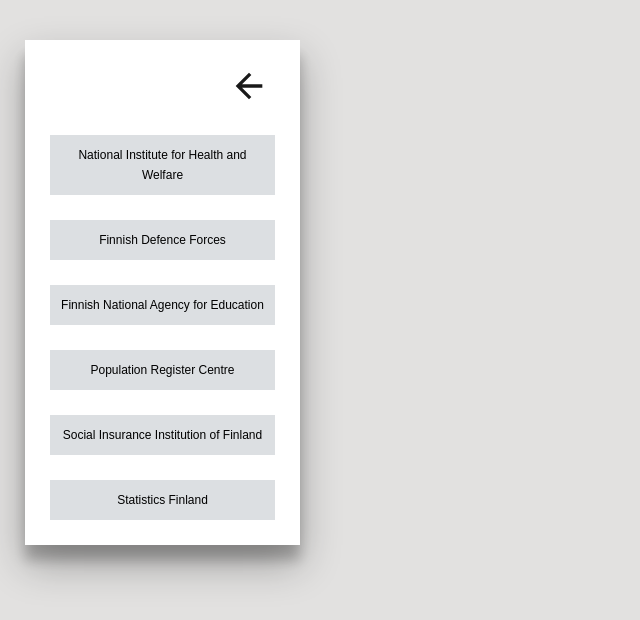
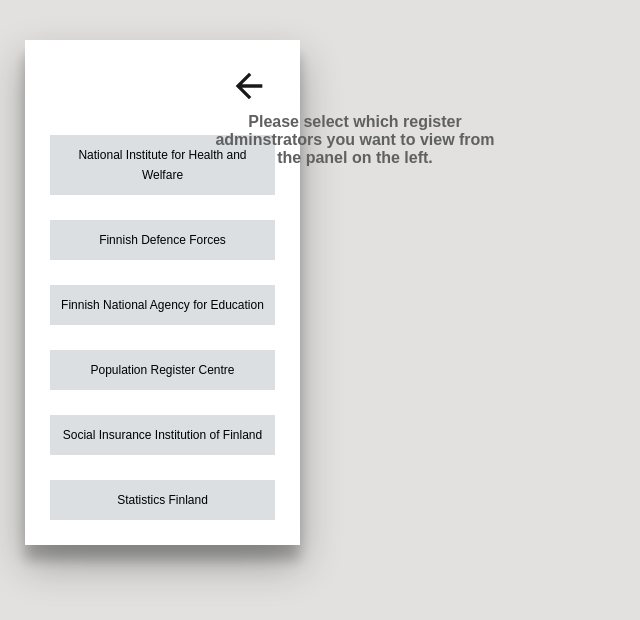
Before and after one commit to sakasute/meta-visu, a React (Create React App) app: page / in a window 1280 px wide. Shown: the top 620 px of the page, without its empty margins (0-640 px from the left). Built offline with nearby package versions, Linux system fonts and the light colour scheme.

Commit message:
add instructional text snippet for user

```diff
--- a/src/App.css
+++ b/src/App.css
@@ -12,4 +12,15 @@
 .chart-area {
   width: 105rem;
   margin: 0 auto;
+  position: relative;
 }
+
+.info-header {
+  position: absolute;
+  top: 10rem;
+
+  font-size: 1.6rem;
+  color: var(--dark-gray);
+  width: 30rem;
+  text-align: center;
+}
--- a/src/App.js
+++ b/src/App.js
@@ -112,6 +112,7 @@
           />
         );
       });
+
     return (
       <div>
         <RegisterPanel
@@ -121,7 +122,13 @@
         />
         <div className="content-wrapper">
           <div className="sidebar-placeholder" />
-          <main className="chart-area">{timelineTreeCards}</main>
+          <main className="chart-area">
+            <h2 className="info-header">
+              Please select which register adminstrators you want to view from the panel on the
+              left.
+            </h2>
+            {timelineTreeCards}
+          </main>
         </div>
       </div>
     );
--- a/src/TimelineTreeCard/TimelineTreeCard.css
+++ b/src/TimelineTreeCard/TimelineTreeCard.css
@@ -1,5 +1,7 @@
 .timeline-tree-wrapper {
   margin: 2.5rem 0;
+  position: relative;
+  z-index: 10;
 }
 
 .card {
```
